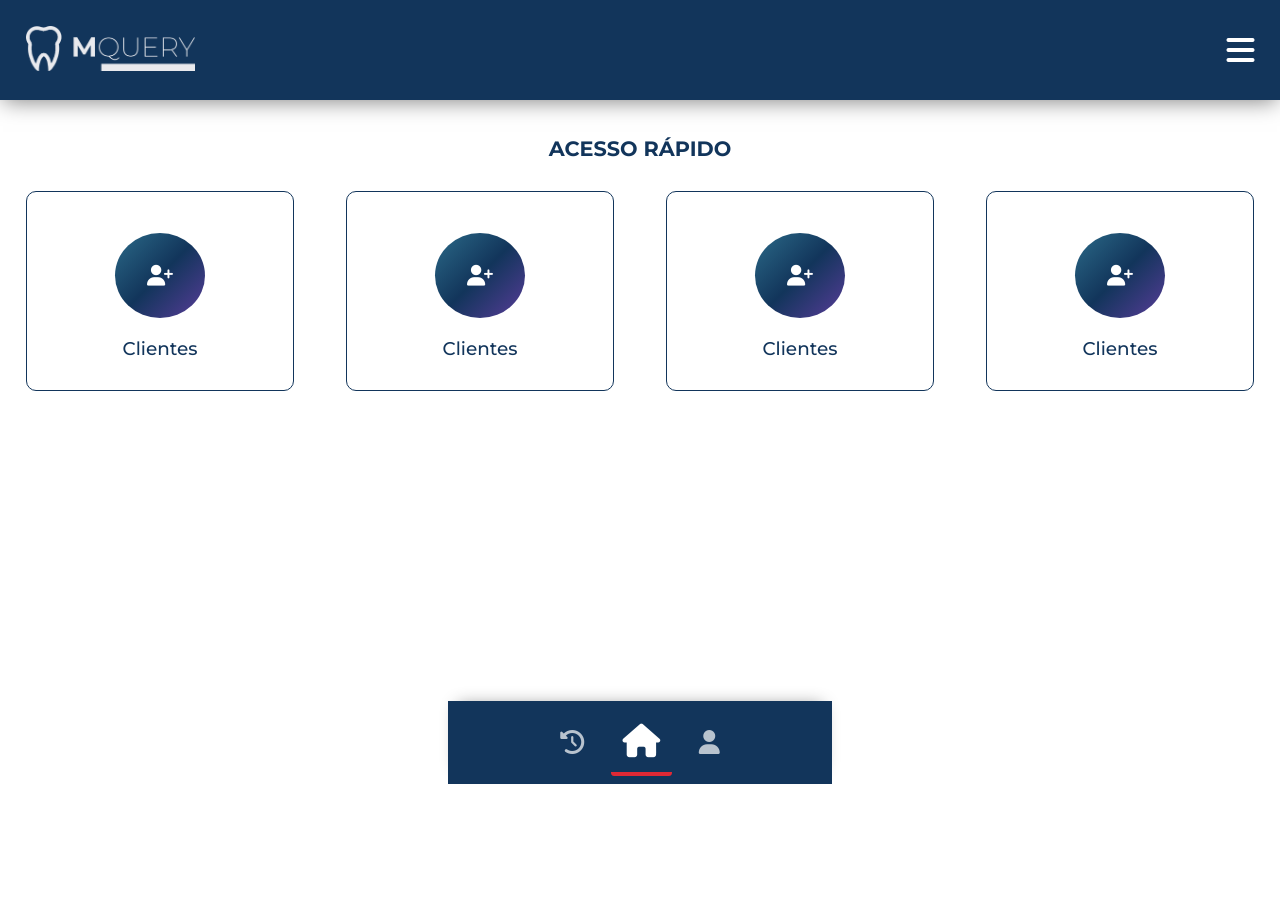
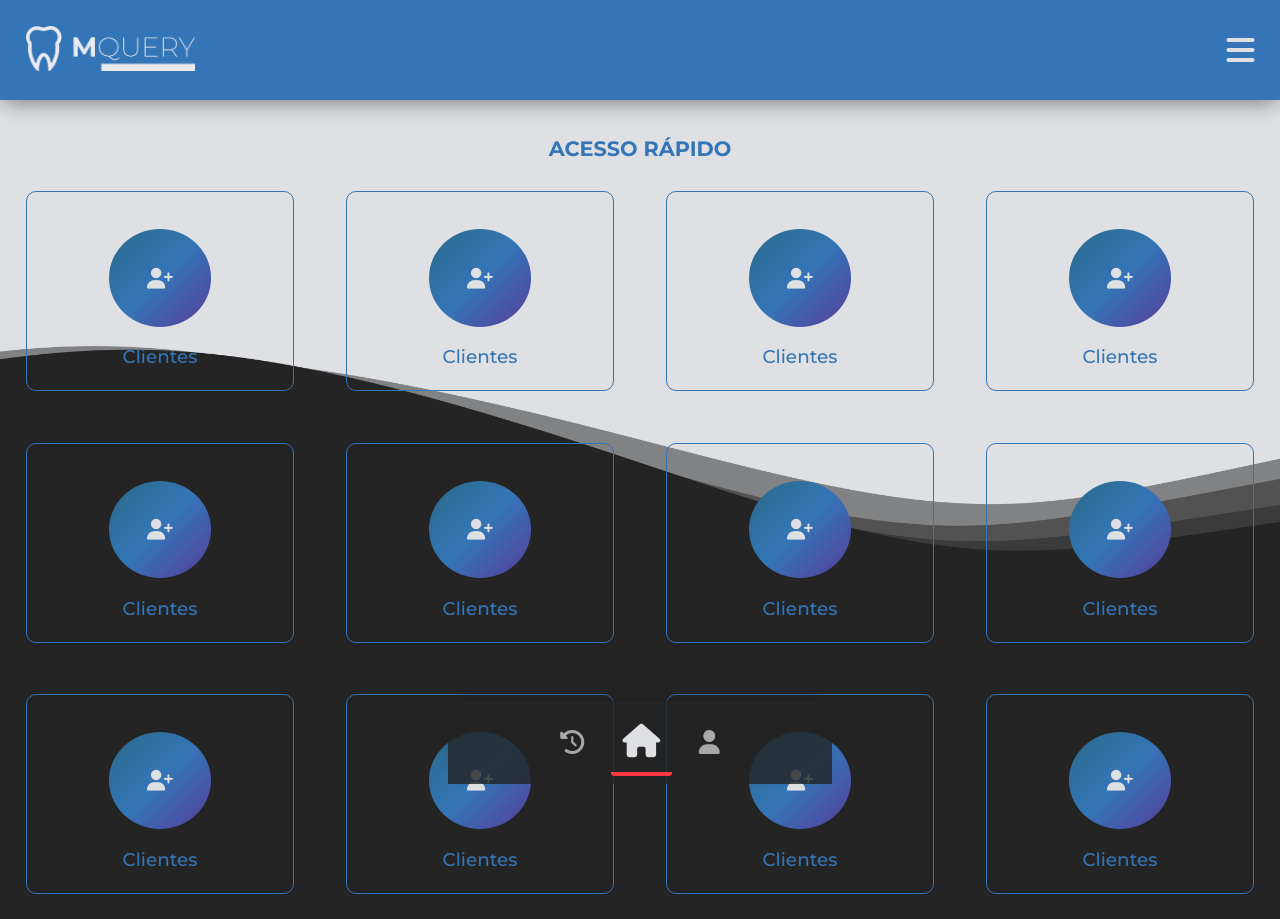
Before and after one commit to JulioFrontEnd/frontEnd-tcc, a React (Create React App) app: page /menu in a window 1280 px wide. Built offline with nearby package versions, Linux system fonts and the light colour scheme.

Commit message:
background fixing

```diff
--- a/src/components/bottomMenu/index.js
+++ b/src/components/bottomMenu/index.js
@@ -5,6 +5,7 @@ import './index.scss';
 class BottomMenu extends React.Component{
 
     state = {
+        classBottomMenu:"",
         classNames:{
             history:0,
             home:1,
@@ -23,6 +24,16 @@ class BottomMenu extends React.Component{
                 [item]:1,
             }
         })
+
+        window.onscroll = () => this.handleScroll();
+    }
+
+    handleScroll = ()=>{
+        if(document.documentElement.scrollTop > 10){
+            this.setState({classBottomMenu:"menu-disabled-content"});
+        }else{
+            this.setState({classBottomMenu:""});
+        }
     }
 
     selectOption = async (valor,path="/menu")=>{
@@ -42,7 +53,7 @@ class BottomMenu extends React.Component{
     render(){
         const theme = this.props.theme;
         return(
-            <div className={`bottom-menu bottom-menu-${theme}`}>
+            <div className={`bottom-menu bottom-menu-${theme} ${this.state.classBottomMenu}`}>
                 <div onClick={()=>this.selectOption("history","/menu/history")} className={((this.state.classNames.history)?"clicked":"")}>
                     <i className="fas fa-history"></i>
                 </div>
--- a/src/components/bottomMenu/index.scss
+++ b/src/components/bottomMenu/index.scss
@@ -1,5 +1,4 @@
 @import '../../global/variables.scss';
-
 .bottom-menu{
     display: flex;
     width: 100vw;
@@ -30,7 +29,7 @@
 }
 
 .bottom-menu-dark{
-    background-color: $dark-blackColor;
+    background-color: rgba($color: $dark-blackColor, $alpha: .8);
     color:  $dark-whiteColor;
     .clicked{
         border-bottom: 4px solid $dark-contrastColor;
@@ -38,7 +37,7 @@
 }
 
 .bottom-menu-light{
-    background-color: $light-blueColor;
+    background-color: rgba($color: $light-blackColor, $alpha: .8);
     color:  $light-whiteColor;
     .clicked{
         border-bottom: 4px solid $light-contrastColor;
--- a/src/components/mainPage/index.js
+++ b/src/components/mainPage/index.js
@@ -35,6 +35,50 @@ class MainPage extends React.Component{
                 iconId:"fas fa-user-plus",
                 path:"/menu/peoplePlus",
             },
+            {
+                id:4,
+                title:"Clientes",
+                iconId:"fas fa-user-plus",
+                path:"/menu/peoplePlus",
+            },
+            {
+                id:4,
+                title:"Clientes",
+                iconId:"fas fa-user-plus",
+                path:"/menu/peoplePlus",
+            },
+            {
+                id:4,
+                title:"Clientes",
+                iconId:"fas fa-user-plus",
+                path:"/menu/peoplePlus",
+            },
+            {
+                id:4,
+                title:"Clientes",
+                iconId:"fas fa-user-plus",
+                path:"/menu/peoplePlus",
+            },{
+                id:4,
+                title:"Clientes",
+                iconId:"fas fa-user-plus",
+                path:"/menu/peoplePlus",
+            },{
+                id:4,
+                title:"Clientes",
+                iconId:"fas fa-user-plus",
+                path:"/menu/peoplePlus",
+            },{
+                id:4,
+                title:"Clientes",
+                iconId:"fas fa-user-plus",
+                path:"/menu/peoplePlus",
+            },{
+                id:4,
+                title:"Clientes",
+                iconId:"fas fa-user-plus",
+                path:"/menu/peoplePlus",
+            },
         ];
 
 
@@ -48,7 +92,7 @@ class MainPage extends React.Component{
 
         const theme = this.props.theme;
         return(
-            <div className={`main-page main-page-${theme}`}>
+            <div className={`main-page main-page-${theme} global-theme-${theme}`}>
                 /
                 <h2>ACESSO RÁPIDO</h2>
                 <div className="option-menu">
@@ -56,10 +100,12 @@ class MainPage extends React.Component{
                     data.map(item=>{
                         return(
                             <div key={item.id} className="content" onClick={()=>this.redirectTo(item.path)}>
+                                <div className="content-all">
                                 <div>
                                     <i className={item.iconId}></i>
                                 </div>
                                 <p>{item.title}</p>
+                                </div>
                             </div>
                         )
                     })
--- a/src/components/mainPage/index.scss
+++ b/src/components/mainPage/index.scss
@@ -1,23 +1,31 @@
 @import '../../global/variables.scss';
 
 .main-page{
-    height: 100vh;
     width: 100vw;
     .option-menu{
         display: flex;
         flex-wrap: wrap;
         margin-top: 2%;
+
         .content{
+            position: relative;
             cursor: pointer;
             border-radius: 10px;
             min-width: 46vw;
             height: 25vh;
-            padding: 5%;
             margin:2vw;
+
+            .content-all{
                 display: flex;
                 flex-direction: column;
                 align-items: center;
                 justify-content: center;
+                width: 100%;
+                height: 100%;
+                padding: 5vw;
+                position: absolute;
+                top: 0;
+                bottom: 0;
                 div{
                     display: flex;
                     justify-content: center;
@@ -31,6 +39,8 @@
                     font-size: 1.15em;
                 }
             }
+
+        }
     }
     h2{
         font-size: 1.3em;
@@ -41,7 +51,6 @@
 // Theme
 
 .main-page-dark{
-    background-color: $dark-blackColor;
     color:$dark-blackColor;
     .option-menu{
         .content{
@@ -50,11 +59,13 @@
                 transition: background-color .7s;
                 background-color: rgba($color: $dark-blueColor, $alpha: .3);
             }
+            .content-all{
                 div{
                     color: $dark-whiteColor;
                     background: linear-gradient(135deg, $dark-blueWhiteColor 0%,$dark-blueColor 50%,#b381ef 100%);
                 }p{
                     color: $dark-blueColor;
+                }
             }
         }
     }
@@ -64,7 +75,6 @@
 }
 
 .main-page-light{
-    background-color: $light-whiteColor;
     color:$light-whiteColor;
     .option-menu{
         .content{
@@ -73,12 +83,14 @@
                 transition: background-color .7s;
                 background-color: rgba($color: $light-blueColor, $alpha: .3);
             }
+            .content-all{
                 div{
                     color: $light-whiteColor;
                     background: linear-gradient(135deg, $light-blueWhiteColor 0%,$light-blueColor 50%,#583c99 100%);
                 }
                 p{
                     color: $light-blueColor;
+                }
             }
         }
     }
@@ -102,8 +114,9 @@
                 border-radius: 10px;
                 min-width: 21vw;
                 height: 25vh;
+                margin:2vw;
+                .content-all{
                     padding: 2%;
-                margin:2vw;
                     div{
                         padding: 15%;
                         i{
@@ -114,3 +127,4 @@
             }
         }
     }
+}
--- a/src/components/menu/index.scss
+++ b/src/components/menu/index.scss
@@ -1,5 +1,7 @@
 @import '../../global/variables.scss';
-
+.menu-disabled-content{
+    display: none !important;
+}
 @keyframes menu-items {
     from{
         margin-left: 100vw;
@@ -10,9 +12,6 @@
 }
 .menu{
     position: relative;
-    .menu-disabled-content{
-        display: none;
-    }
     .menu-enabled-content{
         position: absolute;
         width: 100%;
--- a/src/global/variables.scss
+++ b/src/global/variables.scss
@@ -5,8 +5,9 @@ $dark-blueColor: #4b97e5;
 $dark-blueWhiteColor: #77afe7;
 $dark-contrastColor: #df2935;
 
-$light-blackColor: #000;
-$light-whiteColor: #fff;
-$light-blueColor: #12355b;
+$light-blackColor: #242424;
+$light-extraBlackColor: #1d1d1d;
+$light-whiteColor: #dfe0e3;
+$light-blueColor: #3475b7;
 $light-blueWhiteColor: #2b6a88;
-$light-contrastColor: #df2935;
+$light-contrastColor: #ff3742;
--- a/src/index.css
+++ /dev/null
@@ -1,17 +0,0 @@
-@import url('https://fonts.googleapis.com/css?family=Montserrat:300,400,500,600,700&display=swap');
-*{
-    box-sizing: border-box;
-    font-family: 'Montserrat', sans-serif;
-}
-
-body{
-    margin:0;
-    padding: 0;
-    outline: 0;
-
-    overflow: hidden;
-}
-
-#root{
-    position: relative;
-}
--- a/src/index.js
+++ b/src/index.js
@@ -1,7 +1,7 @@
 import React from 'react';
 import ReactDOM from 'react-dom';
 import App from './App';
-import './index.css';
+import './index.scss';
 import * as serviceWorker from './serviceWorker';
 
 ReactDOM.render(<App />, document.getElementById('root'));
--- /dev/null
+++ b/src/index.scss
@@ -0,0 +1,48 @@
+@import url('https://fonts.googleapis.com/css?family=Montserrat:300,400,500,600,700&display=swap');
+
+@import './global/variables.scss';
+
+*{
+    box-sizing: border-box;
+    font-family: 'Montserrat', sans-serif;
+}
+
+body{
+    margin:0;
+    padding: 0;
+    outline: 0;
+
+    overflow-x: hidden;
+}
+
+#root{
+    position: relative;
+}
+
+.global-theme-dark{
+    height: initial;
+    background: $dark-blackColor url("./img/dark-wallpaper.png");
+    background-size: auto 40%;
+    background-position-x: center;
+    background-repeat: no-repeat;
+}
+
+.global-theme-light{
+    height: initial;
+    background: $light-blackColor url("./img/light-wallpaper.png");
+    background-size: auto 40%;
+    background-position-x: center;
+    background-repeat: no-repeat;
+
+}
+
+@media only screen and (min-width: 900px) {
+    .global-theme-dark{
+        background-size: 100% 60%;
+        background-attachment: fixed;
+    }
+    .global-theme-light{
+        background-size: 100% 60%;
+        background-attachment: fixed;
+    }
+}
```
Also changed, not shown: src/img/dark-wallpaper.png (added), src/img/light-wallpaper.png (added). Lines whose indentation alone changed are shown as unchanged.
